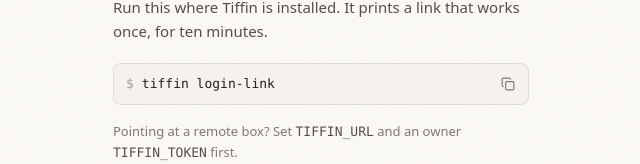
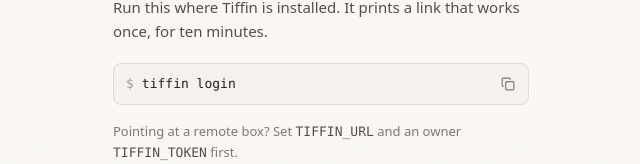
Before and after one commit to shiptiffin/tiffin, a React (Vite) app in the folder apps/dashboard/: page /login in a window 1280 px wide. Shown: the part 389-553 px from the top of the page, without its empty margins (319-959 px from the left). Built offline with nearby package versions, Linux system fonts and the light colour scheme; no server answers; a web font is replaced by a local one.

Commit message:
dashboard: sign-in page points at `tiffin login`
Co-Authored-By: Claude Opus 5.5 <noreply@anthropic.com>

```diff
--- a/apps/dashboard/src/routes/login.tsx
+++ b/apps/dashboard/src/routes/login.tsx
@@ -95,7 +95,7 @@ export function LoginPage({ reason }: { reason?: string }) {
                 ? "Login links work once, for ten minutes. Get a fresh one:"
                 : "Run this where Tiffin is installed. It prints a link that works once, for ten minutes."}
             </p>
-            <Command cmd="tiffin login-link" className="mt-5" />
+            <Command cmd="tiffin login" className="mt-5" />
             <p className="mt-4 text-sm text-ink-3">
               Pointing at a remote box? Set <code className="font-mono text-ink-2">TIFFIN_URL</code> and an owner{" "}
               <code className="font-mono text-ink-2">TIFFIN_TOKEN</code> first.
```
Also changed, not shown: 3 other files (tests, documents, lock files or other folders).
